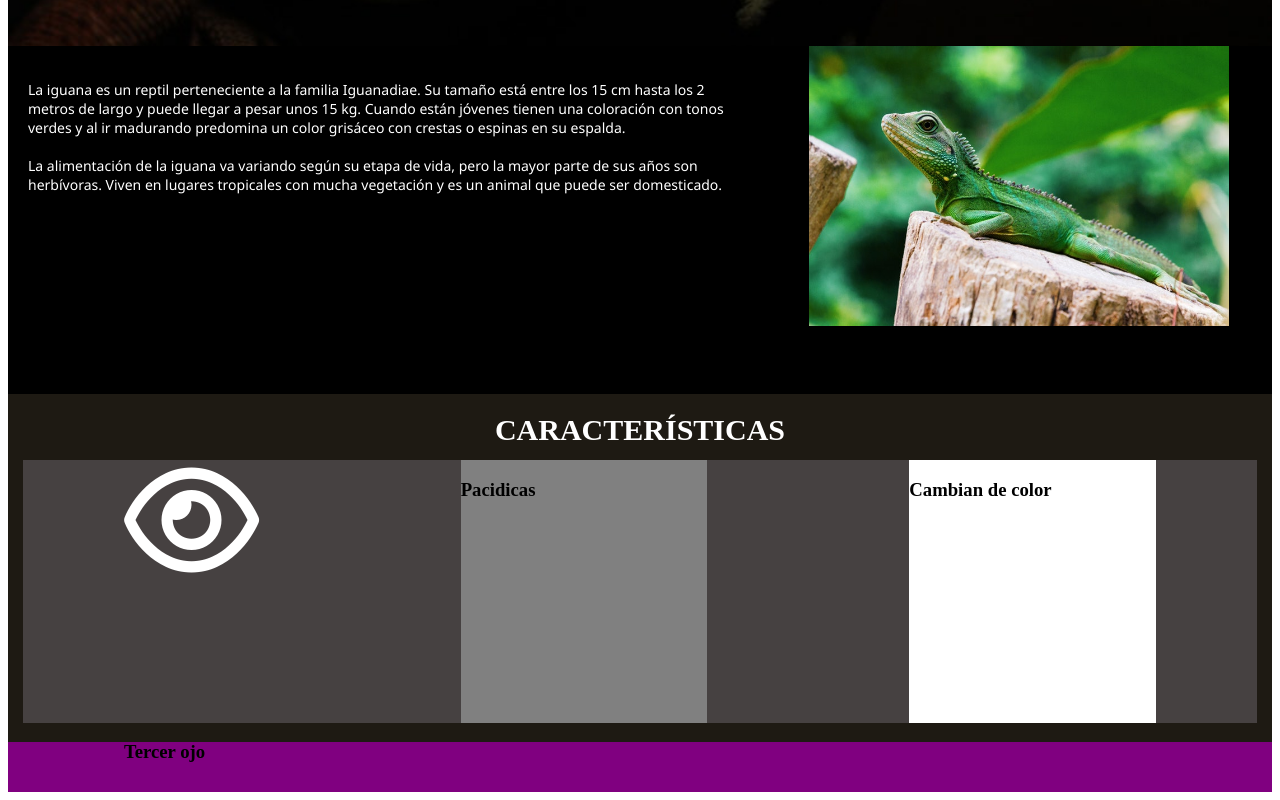
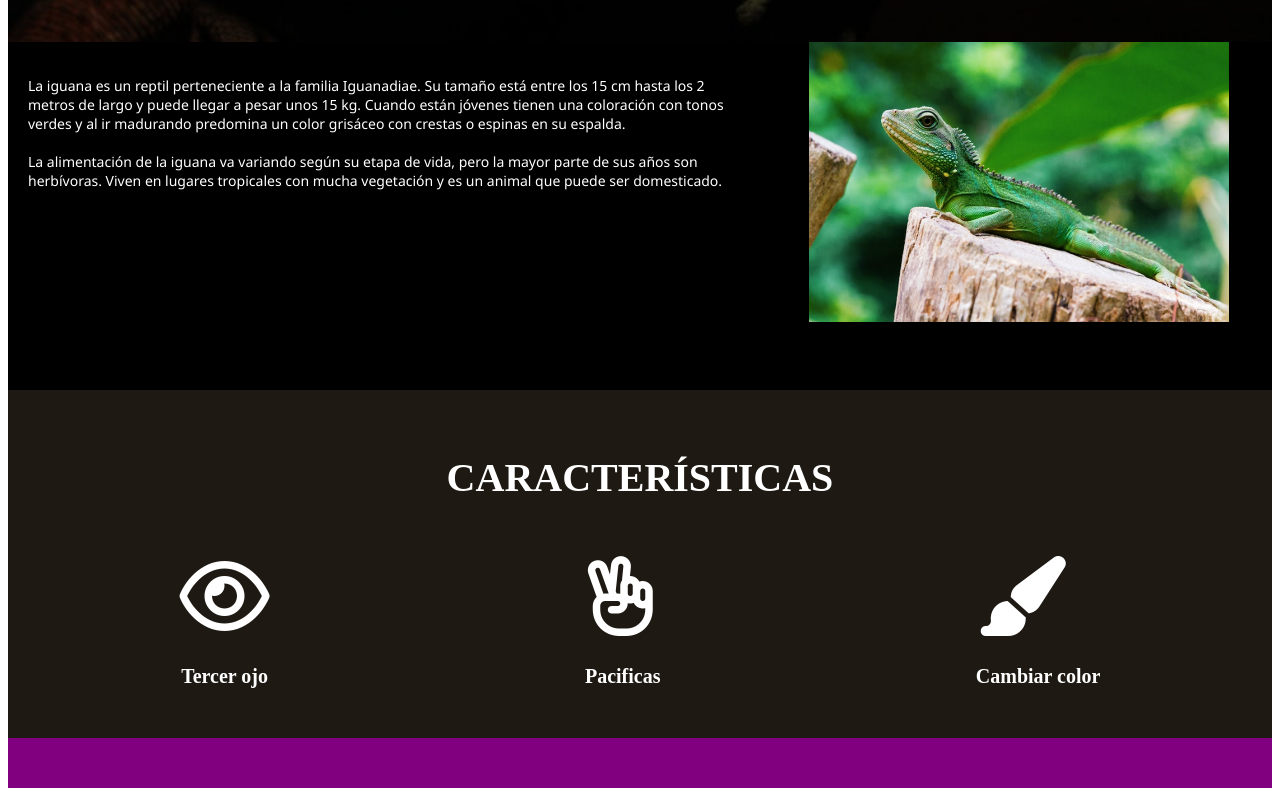
Before and after one commit to linsijiLaGuara/DL-IguanaPage, a plain HTML site: page index.html in a window 1280 px wide. Shown: the part 766-1566 px from the top of the page. Drawn offline with nearby package versions, Linux system fonts and the light colour scheme; a web font is replaced by a local one.

Commit message:
add: contenedores y letras

```diff
--- a/assets/css/style.css
+++ b/assets/css/style.css
@@ -5,8 +5,7 @@
 }
 
 .wrapper {
-    background-color: red;
-    border: 2px solid red;
+    background-color: rgb(22, 21, 21);
 }
 
 .caja-1 {
@@ -24,8 +23,6 @@
     background-repeat: no-repeat;
     background-position: center;
     justify-content: center;
-
-
 }
 
 .caja-3 {
@@ -46,51 +43,31 @@
     padding: 10px 15px;
 }
 
-.caja-5 {
-    height: 50px;
-    background-color: purple;
+.topcaracteristico {
+    text-align: center;
+    color: white;
+    padding-bottom: 20px;
+    font-family: Cambria 'Times New Roman';
+    font-size: 40px;
 }
 
-
-
-
-
-.top {
-    font-family: 'Segoe UI', Tahoma, Geneva, ;
+.contenerdor1 {
+    display: flex;
+    align-items: center;
     color: white;
-    text-align: center;
-    font-size: 30px;
-    margin: 0px;
-    height: 47px
-}
-
-.bottom {
-    height: 80%;
-    background-color:  rgb(70, 65, 65);
-    display: flex;
-    flex-direction: row;
+    justify-content: center;
     justify-content: space-around;
 }
 
-.a i {
-    width: 20%;
-    height: 100%;
-    background-color: rgb(70, 65, 65);
-    color: white;
-    font-size: 120px;
+.iconos {
+    font-size: 80px;
 }
 
-.b {
-    width: 20%;
-    height: 100%;
-    background-color: gray;
+h3 {
+    font-size: 20px;
+    text-align: center;
+    font-family: Cambria 'Times New Roman';
 
-}
-
-.c {
-    width: 20%;
-    height: 100%;
-    background-color: white;
 }
 
 .title {
@@ -152,3 +129,8 @@
     }
 
 }
+
+.caja-5 {
+    height: 50px;
+    background-color: purple;
+}
--- a/index.html
+++ b/index.html
@@ -50,17 +50,20 @@
       </div>
 
       <div class="caja-4">
-        <h2 class="top">CARACTERÍSTICAS</h2>
-        <div class="bottom">
-          <div class="a">
+        <h2 class="topcaracteristico">CARACTERÍSTICAS</h2>
+        <div class="contenerdor1">
+          <div class="iconos">
             <i class="far fa-eye"></i>
             <h3>Tercer ojo</h3>
           </div>
-          <div class="b">
-            <h3>Pacidicas</h3>
+          <div class="iconos">
+            <i class="fa-regular fa-hand-peace"></i>
+            <h3>Pacificas</h3>
           </div>
-          <div class="c">
-            <h3>Cambian de color</h3>
+
+          <div class="iconos">
+            <i class="fa fa-paintbrush"></i>
+            <h3>Cambiar color</h3>
           </div>
         </div>
       </div>
```
